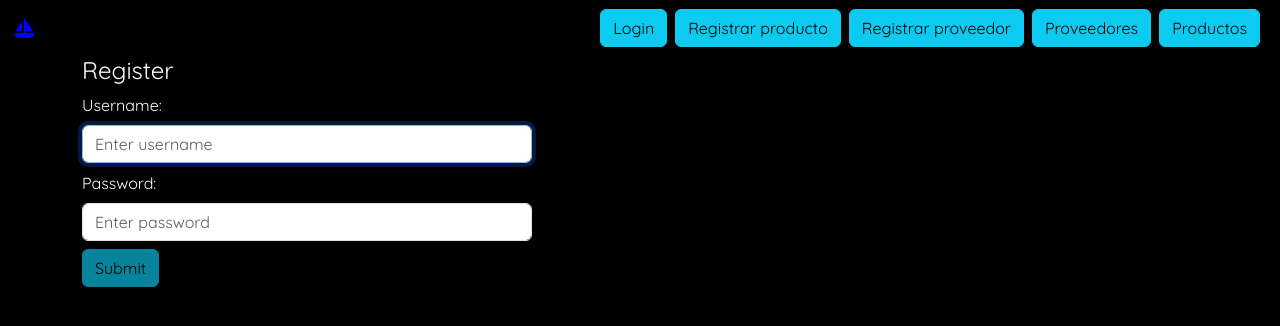
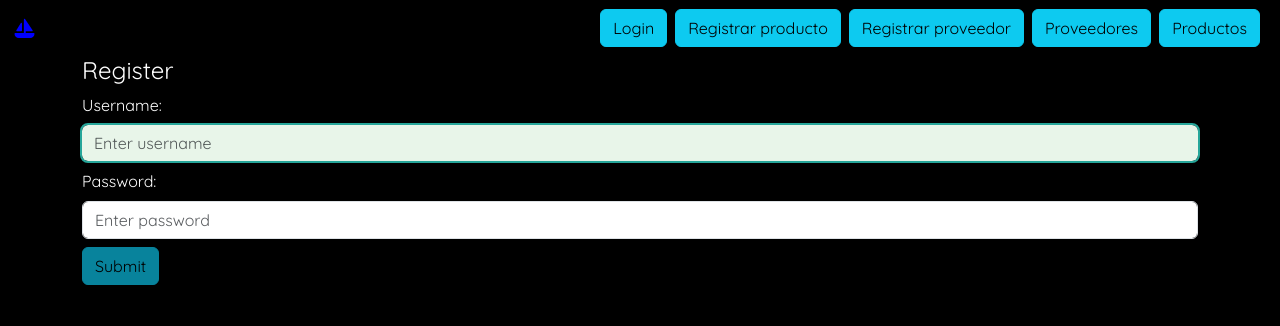
Before and after one commit to TechnoJavBar/Neo4jCRUD, a React (Vite) app: page /login in a window 1280 px wide. Shown: the top 326 px of the page. Built offline with nearby package versions, Linux system fonts and the light colour scheme.

Commit message:
se ha añadido estilos para los formularios

```diff
--- a/src/components/register/Register.css
+++ b/src/components/register/Register.css
@@ -1,44 +1,28 @@
-.register.container {
-    padding: 0px;
-    margin: 0px;
-    display: flex;
-    justify-content: center;
-    width: 100%;
-
+.valid-icon {
+    color: #26a69a;
+    font-size: 0.8rem;
 }
 
-.register-layout {
-    display: flex;
-    flex-direction: column;
-    width: 450px;
-
-}
-
-.valid {
-    display: inline-block;
+.invalid-icon {
+    color: #e53935;
+    font-size: 0.8rem;
 }
 
 .hide {
     display: none;
 }
 
-.invalid-icon {
-    color: red;
+.valid {
+    display: inline;
 }
 
-.valid-icon {
-    color: green;
+.text-teal {
+    color: #00796b;
 }
 
-.register-message {
-    text-align: center;
-    color: white;
-
+.form-control:focus {
+    border: none;
+    outline: 2px solid #26a69a;
+    box-shadow: none;
+    background-color: #e8f5e9;
 }
-
-
-@media only screen and (max-width: 700px) {
-    .register-layout {
-        width: 350px;
-    }
-}
```
